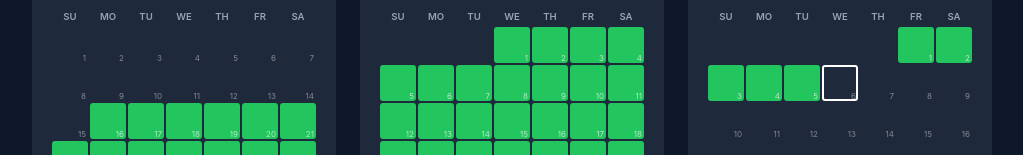
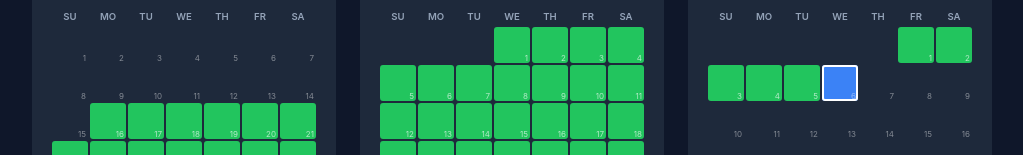
Before and after one commit to justanappearance/stop-gooning, a website: page index.html in a window 1280 px wide. Shown: the part 265-420 px from the top of the page, without its empty margins (128-1151 px from the left). Drawn offline with Linux system fonts and the light colour scheme; no server answers.

Commit message:
Fix start date cell not showing blue when today
Co-Authored-By: Claude Sonnet 4.6 <noreply@anthropic.com>

```diff
--- a/style.css
+++ b/style.css
@@ -162,6 +162,7 @@ h1 {
 .day-cell.start.folded { background: var(--red); }
 .day-cell.future { background: transparent; }
 .day-cell.empty { background: transparent; }
+.day-cell.start.empty { background: var(--blue); }
 
 .day-cell.today {
   outline: 2px solid #fff;
```
